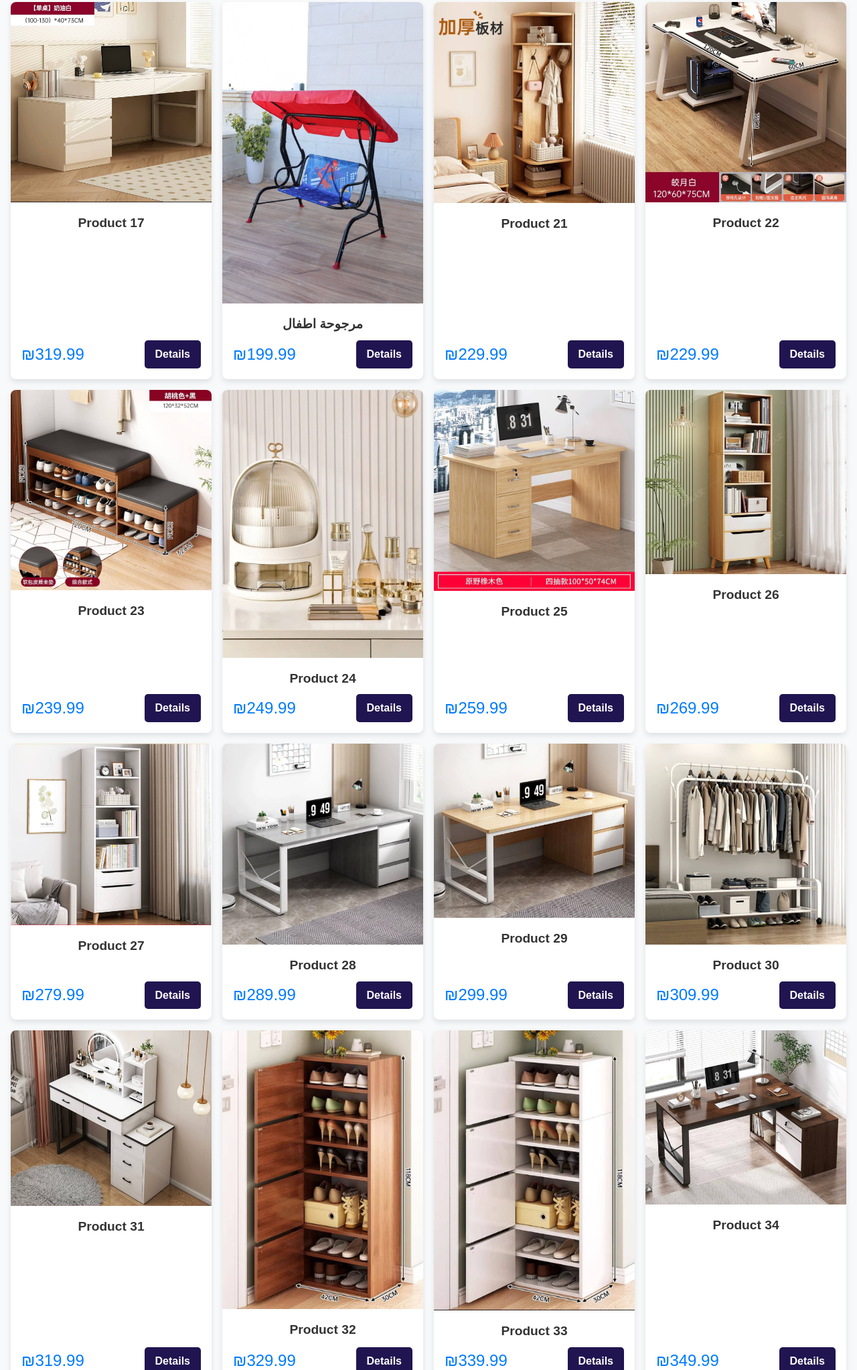
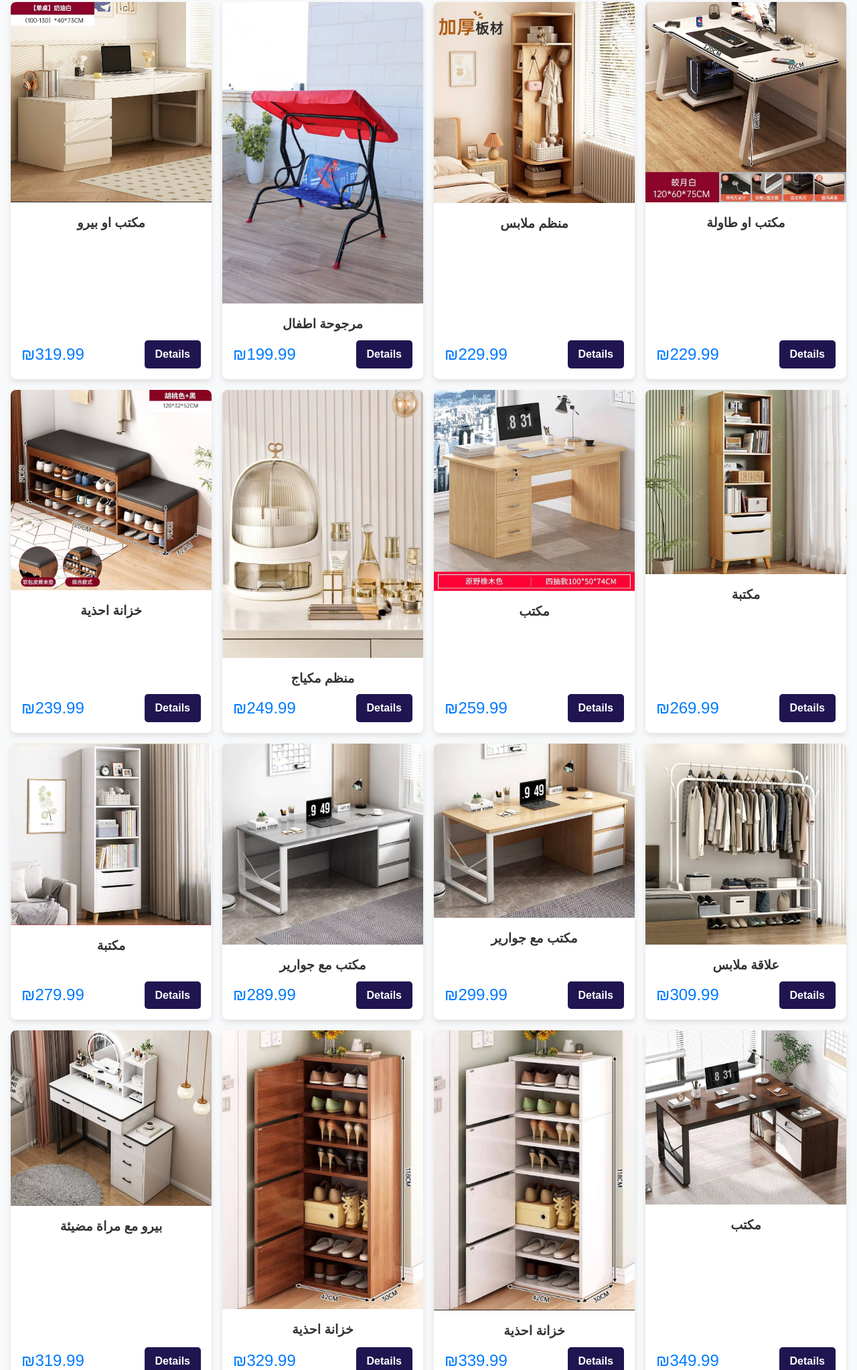
Before and after one commit to mamoonaburajab/website, a plain HTML site: page index.html in a window 1280 px wide. Shown: the part 755-2800 px from the top of the page at 67% size. Drawn offline with Linux system fonts and the light colour scheme.

Commit message:
Name items

```diff
--- a/products.json
+++ b/products.json
@@ -1,13 +1,13 @@
 [
   {
-    "title": "Product 4",
+    "title": "طاولة مكياج",
     "price": "₪319.99",
     "colors": ["Yellow"],
     "imageUrl": "items/product4.jpg",
     "description": "استمتعي بأجواء فاخرة وأنيقة في غرفتك مع التواليت المميز ، حيث تلتقي الراحة بالأناقة لتجربة لا مثيل لها في غرفتك.\n✅بسعر 299 شيكل\n✅الحجم :الطول 73 سم العرض 100-130 سم، العمق 40 سم\n✅يحتوي على 5 جوارير\n✅مصنوع من الخشب\n❌بدون مرآة\n✅متوفر خدمة التوصيل لباب البيت لجميع مناطق الضفة الغربية والقدس و مناطق الداخل"
   },
   {
-    "title": "Product 7",
+    "title": "مراة مع منظم",
     "price": "₪69.99",
     "colors": ["Purple"],
     "imageUrl": "items/product7.jpg",
@@ -21,14 +21,14 @@
     "description": "اجعل لحظات الدراسة تتحول إلى تجربة ملهمة مع مكتب الدراسة الذي يجمع بين الراحة والأداء\n✅الحجم العرض 120 سم، العمق 60 سم، الطول 72 سم\n✅مصنوع من الخشب\n✅متوفر خدمة التوصيل لباب البيت لجميع مناطق الضفة الغربية والقدس و مناطق الداخل"
   },
   {
-    "title": "Product 15",
+    "title": "مكتب",
     "price": "₪229.99",
     "colors": ["Rose"],
     "imageUrl": "items/product15.jpg",
     "description": "نقدم لكم مكتب كمبيوتر بتصميم مميز....\n✅الحجم : الطول 120سم، العرض 100 سم، العمق 48سم\n✅يحتوي على رفوف علوية و سفلية لتنظيم الكتب و غيرها الاغراض\n✅متوفر بعدة ألوان (الخشبي و الابيض والسكني)\n✅مصنوع من الخشب\n✅متوفر خدمة التوصيل لباب البيت لجميع مناطق الضفة الغربية والقدس"
   },
   {
-    "title": "Product 17",
+    "title": "مكتب او بيرو",
     "price": "₪319.99",
     "colors": ["Beige"],
     "imageUrl": "items/product17.jpg",
@@ -42,140 +42,140 @@
     "description": "أضف لمسة من المرح والسعادة إلى حديقة منزلك!\n✅بسعر 199 شيكل\n✅الحجم : الطول 110 سم، العرض 115 سم، العمق 70 سم\n✅تحمل وزن لغاية 100 كيلو\n✅مصنوعة من الحديد المكلفن ضد الصدأ\n✅متوفر خدمة التوصيل لباب البيت لكافة مناطق الضفة الغربية و القدس و مناطق الداخل"
   },
   {
-    "title": "Product 21",
+    "title": "منظم ملابس",
     "price": "₪229.99",
     "colors": ["ازرق"],
     "imageUrl": "items/product21.jpg",
     "description": "تنظيم مثالي وأناقة لا مثيل لها: خزانة الملابس مع العلاقة الجانبية، حلك الأمثل.\n✅الحجم : الطول 180 سم، العرض 40 سم، العمق 40 سم\n✅مصنوعة من الخشب\n✅متوفر خدمة التوصيل لباب البيت لجميع مناطق الضفة الغربية والقدس ومناطق الداخل"
   },
   {
-    "title": "Product 22",
+    "title": "مكتب او طاولة",
     "price": "₪229.99",
     "colors": ["Olive"],
     "imageUrl": "items/product22.jpg",
     "description": "This is a detailed description of Product 22."
   },
   {
-    "title": "Product 23",
+    "title": "خزانة احذية",
     "price": "₪239.99",
     "colors": ["Indigo"],
     "imageUrl": "items/product23.jpg",
     "description": "This is a detailed description of Product 23."
   },
   {
-    "title": "Product 24",
+    "title": "منظم مكياج",
     "price": "₪249.99",
     "colors": ["Teal"],
     "imageUrl": "items/product24.jpg",
     "description": "This is a detailed description of Product 24."
   },
   {
-    "title": "Product 25",
+    "title": "مكتب ",
     "price": "₪259.99",
     "colors": ["Khaki"],
     "imageUrl": "items/product25.jpg",
     "description": "This is a detailed description of Product 25."
   },
   {
-    "title": "Product 26",
+    "title": "مكتبة",
     "price": "₪269.99",
     "colors": ["Aqua"],
     "imageUrl": "items/product26.jpg",
     "description": "This is a detailed description of Product 26."
   },
   {
-    "title": "Product 27",
+    "title": "مكتبة",
     "price": "₪279.99",
     "colors": ["Lavender"],
     "imageUrl": "items/product27.jpg",
     "description": "This is a detailed description of Product 27."
   },
   {
-    "title": "Product 28",
+    "title": "مكتب مع جوارير",
     "price": "₪289.99",
     "colors": ["Chartreuse"],
     "imageUrl": "items/product28.jpg",
     "description": "This is a detailed description of Product 28."
   },
   {
-    "title": "Product 29",
+    "title": "مكتب مع جوارير",
     "price": "₪299.99",
     "colors": ["Periwinkle"],
     "imageUrl": "items/product29.jpg",
     "description": "This is a detailed description of Product 29."
   },
   {
-    "title": "Product 30",
+    "title": "علاقة ملابس",
     "price": "₪309.99",
     "colors": ["Blush"],
     "imageUrl": "items/product30.jpg",
     "description": "This is a detailed description of Product 30."
   },
   {
-    "title": "Product 31",
+    "title": "بيرو مع مراة مضيئة",
     "price": "₪319.99",
     "colors": ["Mint"],
     "imageUrl": "items/product31.jpg",
     "description": "This is a detailed description of Product 31."
   },
   {
-    "title": "Product 32",
+    "title": "خزانة احذية",
     "price": "₪329.99",
     "colors": ["Steel"],
     "imageUrl": "items/product32.jpg",
     "description": "This is a detailed description of Product 32."
   },
   {
-    "title": "Product 33",
+    "title": "خزانة احذية",
     "price": "₪339.99",
     "colors": ["Rose Gold"],
     "imageUrl": "items/product33.jpg",
     "description": "This is a detailed description of Product 33."
   },
   {
-    "title": "Product 34",
+    "title": "مكتب ",
     "price": "₪349.99",
     "colors": ["Rust"],
     "imageUrl": "items/product34.jpg",
     "description": "This is a detailed description of Product 34."
   },
   {
-    "title": "Product 35",
+    "title": "مكتب مع رفوف",
     "price": "₪359.99",
     "colors": ["Copper"],
     "imageUrl": "items/product35.jpg",
     "description": "This is a detailed description of Product 35."
   },
   {
-    "title": "Product 36",
+    "title": "بيرو مع مراة مضيئة",
     "price": "₪369.99",
     "colors": ["Sunset"],
     "imageUrl": "items/product36.jpg",
     "description": "This is a detailed description of Product 36."
   },
   {
-    "title": "Product 37",
+    "title": "مكتبة او خزانة",
     "price": "₪379.99",
     "colors": ["Ginger"],
     "imageUrl": "items/product37.jpg",
     "description": "This is a detailed description of Product 37."
   },
   {
-    "title": "Product 38",
+    "title": "مكتبة او خزانة",
     "price": "₪389.99",
     "colors": ["Peach"],
     "imageUrl": "items/product38.jpg",
     "description": "This is a detailed description of Product 38."
   },
   {
-    "title": "Product 39",
+    "title": "خزانة او مكتبة",
     "price": "₪399.99",
     "colors": ["Salmon"],
     "imageUrl": "items/product39.jpg",
     "description": "This is a detailed description of Product 39."
   },
   {
-    "title": "Product 40",
+    "title": "خزانة احذية",
     "price": "₪409.99",
     "colors": ["Lilac"],
     "imageUrl": "items/product40.jpg",
--- a/styles.css
+++ b/styles.css
@@ -34,7 +34,7 @@ body {
   height: 120px;
   width: auto;
   position: static;
-  margin: -35px;
+  margin: -10px -35px;
 }
 
 .navbar .menu-button {
```
